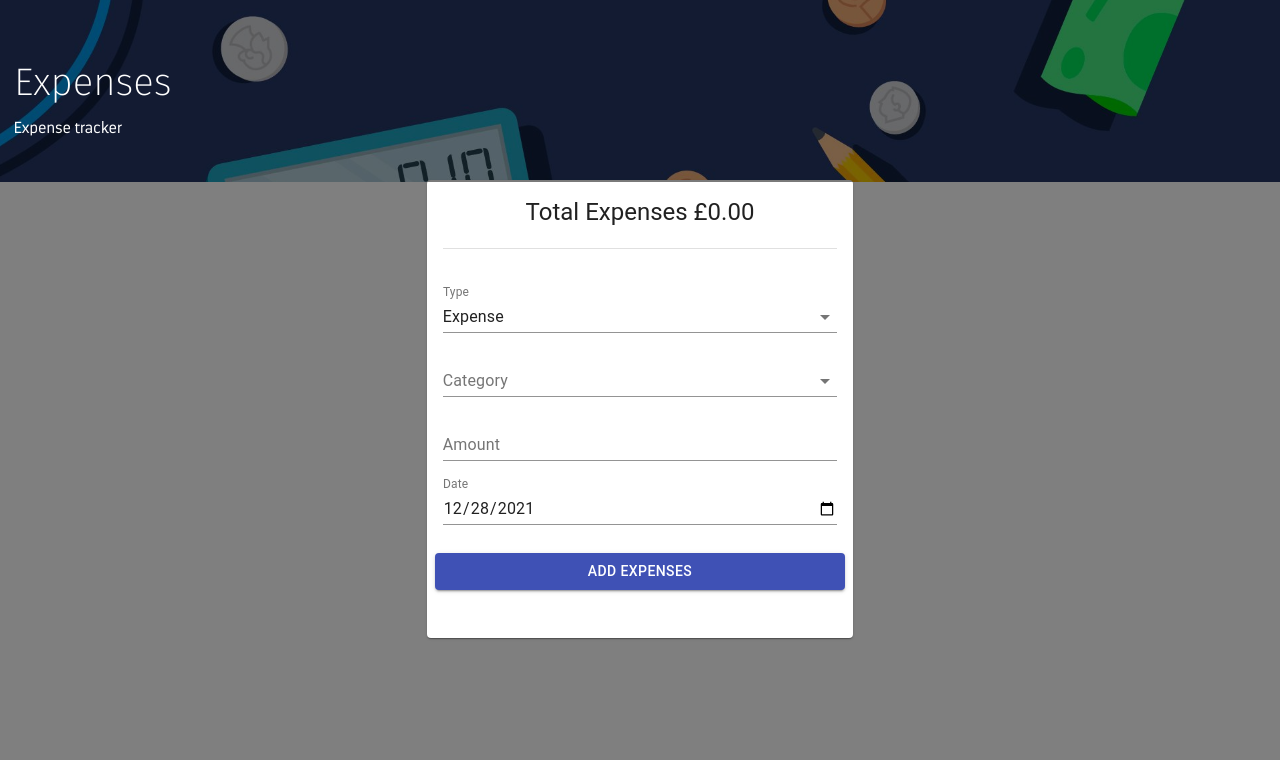
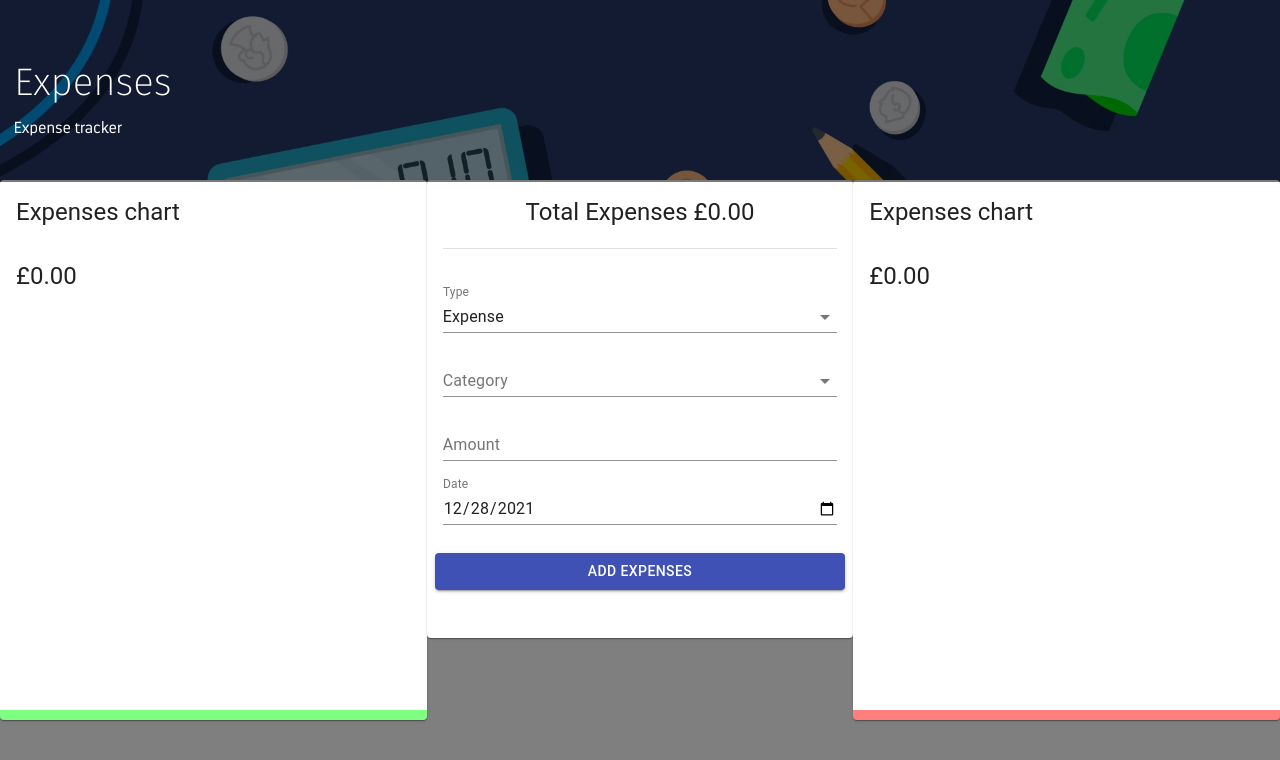
Before and after one commit to gkannan1989/expense-tracker, a React (Create React App) app: page / in a window 1280 px wide. Shown: the top 760 px of the page. Built offline with nearby package versions, Linux system fonts and the light colour scheme.

Commit message:
enabling expenses chart

```diff
--- a/src/components/Details/Details.jsx
+++ b/src/components/Details/Details.jsx
@@ -11,9 +11,9 @@ ChartJS.register(ArcElement, Tooltip, Legend);
 const DetailsCard = ({ title, subheader }) => {
   const { total, chartData } = useTransactions(title);
   const classes = useStyles();
-  return total !== 0 && (
+  return (
     <Card className={title === 'Income' ? classes.income : classes.expense}>
-      <CardHeader title={title} subheader={subheader} />
+      <CardHeader title={'Expenses chart'} subheader={subheader} />
       <CardContent>
         <Typography variant="h5">£{total.toFixed(2)}</Typography>
         <Doughnut data={chartData} />
```
